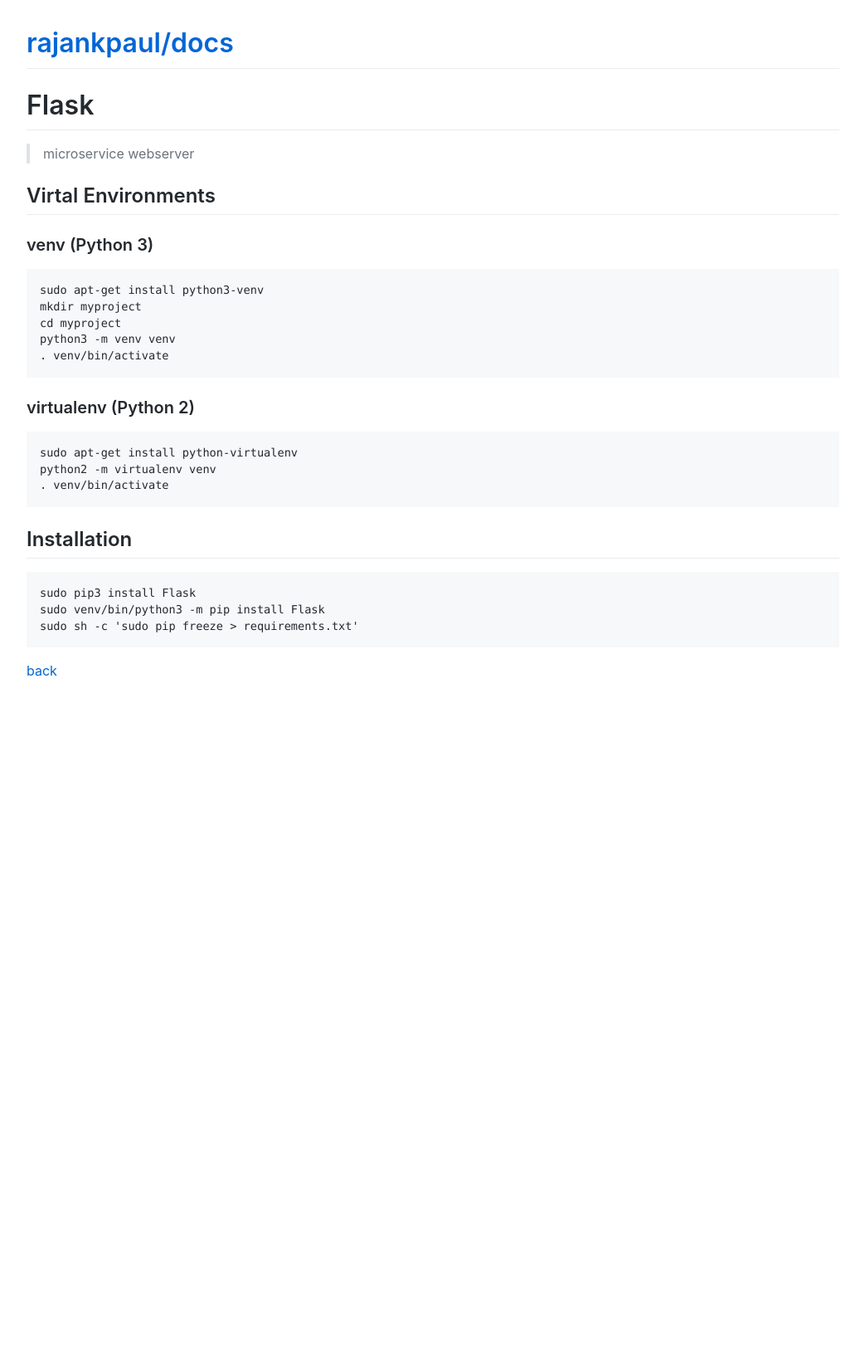
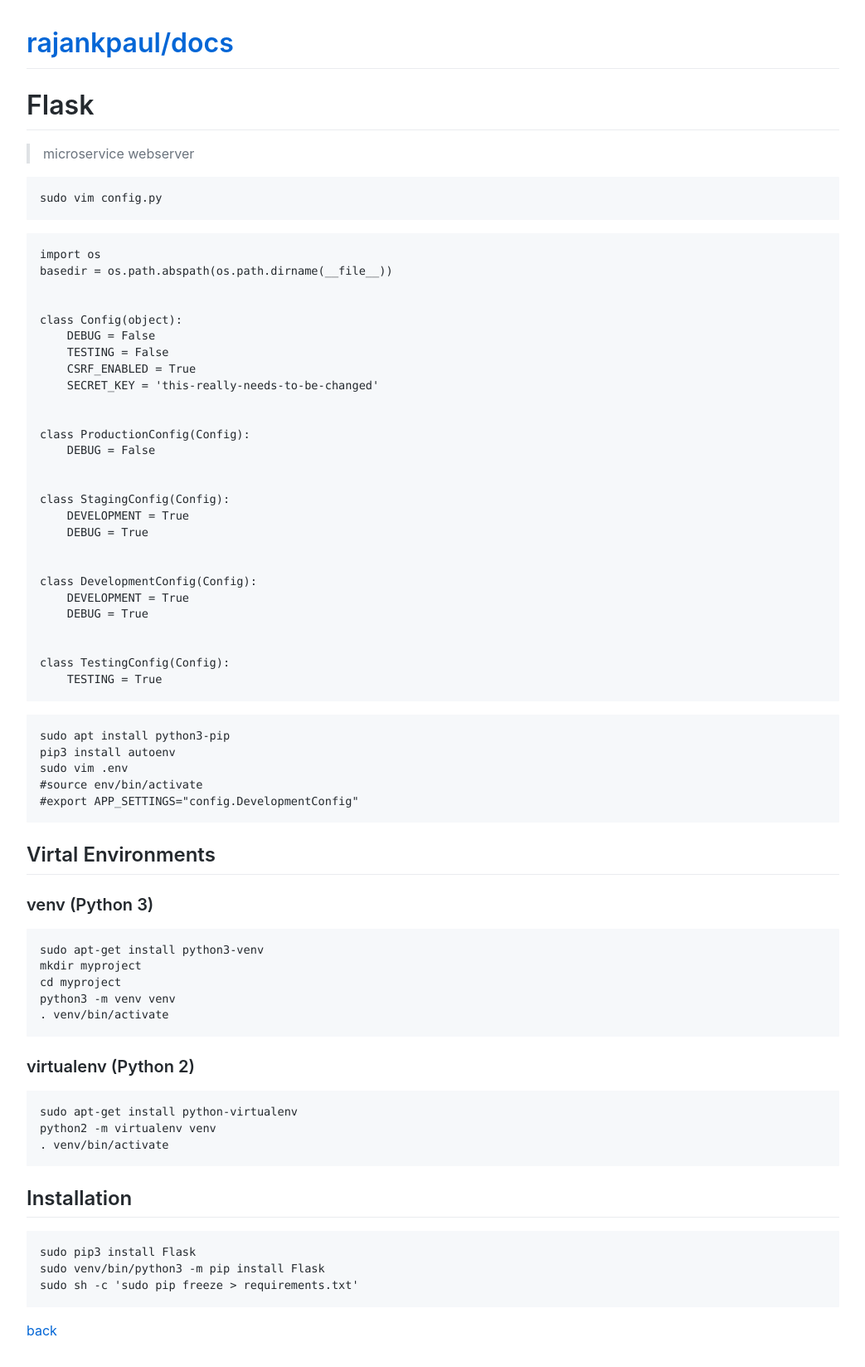
Before and after one commit to rajankpaul/docs, a Jekyll site: the page built from tutorials/linux/flask/index.md, in a window 1280 px wide. Shown: the whole page at 83% size, without its empty margins (118-1161 px from the left). Built offline with Jekyll 4.4.1, drawn with Linux system fonts in a browser that asks for light colours; comment, search, counter and statistics services are not loaded; before the commit the page ends 900 px from its top, so only the background shows below that.

Commit message:
Update index.md

````diff
--- a/tutorials/linux/flask/index.md
+++ b/tutorials/linux/flask/index.md
@@ -6,6 +6,48 @@ title: Flask
 # Flask
 
 > microservice webserver
+
+```
+sudo vim config.py
+```
+
+```
+import os
+basedir = os.path.abspath(os.path.dirname(__file__))
+
+
+class Config(object):
+    DEBUG = False
+    TESTING = False
+    CSRF_ENABLED = True
+    SECRET_KEY = 'this-really-needs-to-be-changed'
+
+
+class ProductionConfig(Config):
+    DEBUG = False
+
+
+class StagingConfig(Config):
+    DEVELOPMENT = True
+    DEBUG = True
+
+
+class DevelopmentConfig(Config):
+    DEVELOPMENT = True
+    DEBUG = True
+
+
+class TestingConfig(Config):
+    TESTING = True
+```
+
+```
+sudo apt install python3-pip
+pip3 install autoenv
+sudo vim .env
+#source env/bin/activate
+#export APP_SETTINGS="config.DevelopmentConfig"
+```
 
 ## Virtal Environments
 
````
